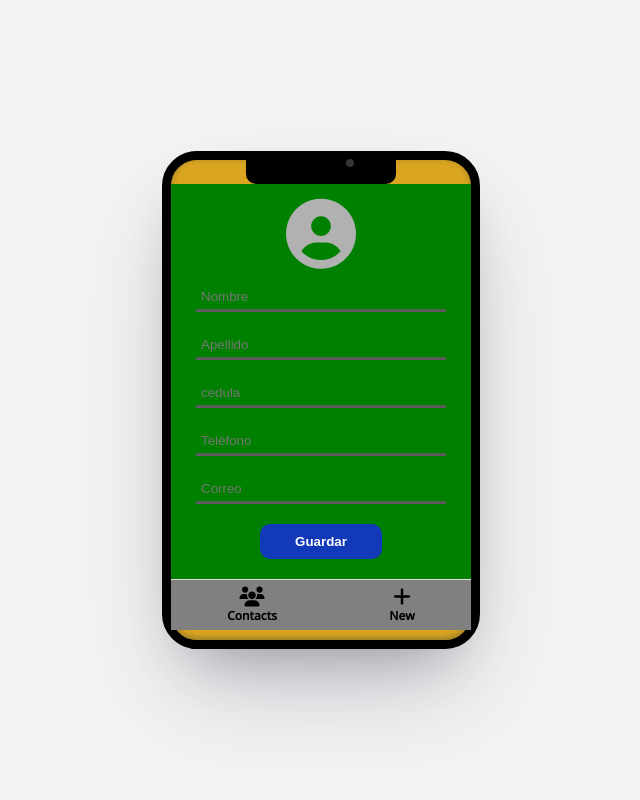
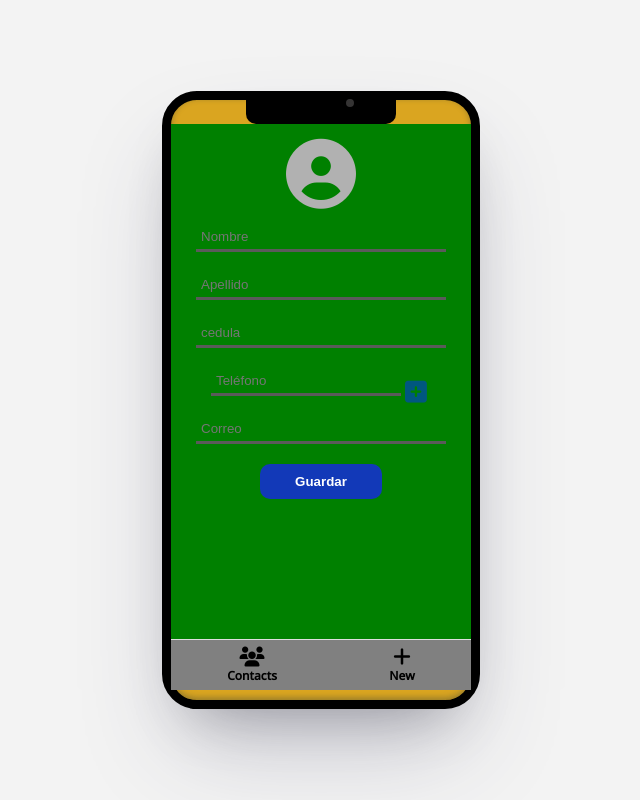
Before and after one commit to AngelSBM/ContactosApp, an Angular app: page /nuevo in a window 1280 px wide. Shown: the whole page, without its empty margins (319-959 px from the left). Built offline with nearby package versions, Linux system fonts and the light colour scheme.

Commit message:
Proyecto casi terminado

```diff
--- a/src/app/modules/contactos/contactos.component.scss
+++ b/src/app/modules/contactos/contactos.component.scss
@@ -9,7 +9,7 @@
 .frame{
     background-color: goldenrod;
     width: 300px;
-    height: 60%;
+    height: 600px;
     border: 9px solid black;
     border-radius: 35px;
 
@@ -60,3 +60,21 @@
         }
     }
 }
+
+
+
+
+
+input[type="text"]{
+    border: none;
+    margin-bottom: 20px;
+    background: none;
+    width: 80%;
+    outline: 0px;
+    padding: 5px;
+    border-bottom: 3px solid rgb(90, 90, 90);
+    transition: .2s ease all;
+    &:focus{
+        border-bottom: 3px solid rgb(42, 42, 42);
+    }
+}
--- a/src/app/modules/contactos/contactos.module.ts
+++ b/src/app/modules/contactos/contactos.module.ts
@@ -5,7 +5,7 @@ import { ContactosRoutingModule } from './contactos.routing.module';
 import { HttpClientModule } from '@angular/common/http';
 import { ListaContactosComponent } from './lista-contactos/lista-contactos.component';
 import { NuevoContactoComponent } from './nuevo-contacto/nuevo-contacto.component';
-import { ReactiveFormsModule } from '@angular/forms';
+import { FormsModule, ReactiveFormsModule } from '@angular/forms';
 import { EditarContactoComponent } from './editar-contacto/editar-contacto.component';
 
 
@@ -21,7 +21,8 @@ import { EditarContactoComponent } from './editar-contacto/editar-contacto.compo
     CommonModule,
     ContactosRoutingModule,
     HttpClientModule,
-    ReactiveFormsModule
+    ReactiveFormsModule,
+    FormsModule
   ]
 })
 export class ContactosModule { }
--- a/src/app/modules/contactos/editar-contacto/editar-contacto.component.ts
+++ b/src/app/modules/contactos/editar-contacto/editar-contacto.component.ts
@@ -46,24 +46,7 @@ export class EditarContactoComponent implements OnInit {
 
   submit(){
 
-    if(this.editForm.get("nombre")?.value == ""){
-      Swal.fire({
-        icon: 'error',
-        title: 'Error',
-        text: 'El campo nombre es obligatorio.',
-      })
-      return;
-    }
-
-    if(this.editForm.get("correo")?.value == "" &&
-    this.editForm.get("telefono")?.value == ""){
-      Swal.fire({
-        icon: 'error',
-        title: 'Error',
-        text: 'Para registrar un contacto, debe contar con por lo menos un correo o un teléfono.',
-      })
-      return;
-    }
+    this.validar();
 
     let data = {
       Nombre: this.editForm.get("nombre")?.value,
@@ -100,8 +83,27 @@ export class EditarContactoComponent implements OnInit {
   }
 
   validar(){
+      if(this.editForm.get("nombre")?.value == ""){
+        Swal.fire({
+          icon: 'error',
+          title: 'Error',
+          text: 'El campo nombre es obligatorio.',
+        })
+        return;
+      }
+
+      if(this.editForm.get("correo")?.value == "" &&
+      this.editForm.get("telefono")?.value == ""){
+        Swal.fire({
+          icon: 'error',
+          title: 'Error',
+          text: 'Para registrar un contacto, debe contar con por lo menos un correo o un teléfono.',
+        })
+        return;
+    }
 
   }
 
 
+
 }
--- a/src/app/modules/contactos/lista-contactos/lista-contactos.component.html
+++ b/src/app/modules/contactos/lista-contactos/lista-contactos.component.html
@@ -1,13 +1,19 @@
 <div class="contacts">
+    <h1 class="title">
+        Contacts
+    </h1>
+    <div class="search">
+        <input type="text" name="" id="" placeholder="Buscar contacto..." [(ngModel)]="searchValue" (keyup)="search()">
+            <i class="fas fa-search"></i>
+
+    </div>
     <div *ngFor="let contacto of contactos" class="contact" [routerLink]="['./', contacto.id ]">
         <div class="name">{{contacto.nombre}}</div>
         <div class="actions">
             <div class="action edit">
-                <i class="fas fa-edit"></i>
+                <i class="fas fa-info-circle"></i>
             </div>
-            <div class="action delete">
-                <i class="fas fa-times-circle"></i>
-            </div>
+
         </div>
     </div>
 </div>
--- a/src/app/modules/contactos/lista-contactos/lista-contactos.component.scss
+++ b/src/app/modules/contactos/lista-contactos/lista-contactos.component.scss
@@ -1,8 +1,40 @@
 .contacts{
+    background: firebrick;
+    height: calc(100% - 105px);
+    margin-top: 30px;
+    overflow: auto;
+    .title{
+        font-size: 25px;
+        margin: 10px;
+        font-weight: bolder;
+    }
+    .search{
+        width: 100%;
+        background-color: greenyellow;
+        text-align: center;
+        position: relative;
+        height: 40px;
+        input[type="text"]{
+            border: none;
+            margin-bottom: 10px;
+            background: none;
+            width: 80%;
+            outline: 0px;
+            padding: 7px;
+            padding-left: 30px;
+            background-color: rgb(235, 235, 235);
+            transition: .2s ease all;
+            border-radius: 7px;
+        }
+        i{
+            position: absolute;
+            font-size: 14px;
+            top: 6px;
+            left: 23px;
+            color: rgb(185, 185, 185);
+        }
 
-    height: calc(100% - 155px);
-    margin-top: 70px;
-    overflow: auto;
+    }
     .contact{
         padding: 10px;
         border-bottom: 1px solid rgb(219, 219, 219);
@@ -11,6 +43,7 @@
         justify-content: space-between;
         .name{
             font-weight: bolder;
+            font-size: 14px;
         }
         .actions{
             display: flex;
@@ -18,8 +51,8 @@
                 margin: 0 5px;
                 font-size: 17px;
             }
-            .delete{
-                color: rgb(200, 55, 55);
+            .edit{
+                color: rgb(92, 174, 212);
             }
 
         }
@@ -39,3 +72,9 @@
   background-color: darkgrey;
   outline: 1px solid rgb(209, 209, 209);
 }
+
+::placeholder {
+    color: rgb(143, 143, 143);
+
+    font-weight: bold;
+  }
--- a/src/app/modules/contactos/lista-contactos/lista-contactos.component.ts
+++ b/src/app/modules/contactos/lista-contactos/lista-contactos.component.ts
@@ -9,7 +9,9 @@ import { ContactosService } from 'src/app/services/contactos.service';
 })
 export class ListaContactosComponent implements OnInit {
 
-  public contactos : ContactosResponse[] = [];
+  public searchValue: string = "";
+  public contactos : ContactosResponse[] = []
+  public contactosList : ContactosResponse[] = [];
 
   constructor( private contactosService : ContactosService ) {
 
@@ -17,6 +19,7 @@ export class ListaContactosComponent implements OnInit {
     .subscribe( (resp: any[]) => {
 
       this.contactos = resp;
+      this.contactosList = resp;
       console.log(this.contactos);
 
     });
@@ -25,4 +28,16 @@ export class ListaContactosComponent implements OnInit {
 
   ngOnInit(): void {
   }
+
+  search(){
+    this.contactosService.filtroContactos(this.searchValue)
+      .subscribe(resp => {
+        this.contactos = resp;
+      })
+
+  if(this.searchValue == ""){
+    this.contactos = this.contactosList
+  }
+
+  }
 }
--- a/src/app/modules/contactos/nuevo-contacto/nuevo-contacto.component.html
+++ b/src/app/modules/contactos/nuevo-contacto/nuevo-contacto.component.html
@@ -6,13 +6,18 @@
         <input type="text" placeholder="Nombre" formControlName="nombre">
         <input type="text" placeholder="Apellido" formControlName="apellidos">
         <input type="text" placeholder="cedula" formControlName="cedula">
-        <div class="telefonos">
-            <input type="text" placeholder="Teléfono" formControlName="telefono">
+        <div class="telefonos" id="telefonos">
+            <div class="input" id="inputs">
+                <input type="text" placeholder="Teléfono" formControlName="telefono">
+            </div>
+            <button class="add" type="button" (click)="addMail()">
+                <i class="fas fa-plus-square"></i>
+            </button>
         </div>
         <div class="correos">
             <input type="text" placeholder="Correo" formControlName="correo">
         </div>
 
-        <button>Guardar</button>
+        <button class="save">Guardar</button>
     </form>
 </div>
--- a/src/app/modules/contactos/nuevo-contacto/nuevo-contacto.component.scss
+++ b/src/app/modules/contactos/nuevo-contacto/nuevo-contacto.component.scss
@@ -1,6 +1,7 @@
 .form{
     background-color: green;
     height: calc(100% - 85px);
+    overflow: auto;
     .icon{
         text-align: center;
         padding: 15px;
@@ -11,7 +12,30 @@
     }
     form{
         text-align: center;
-        button{
+        .telefonos{
+            display: flex;
+            justify-content: center;
+            button{
+                width: 10%;
+                border: none;
+                background: none;
+                color: rgb(0, 87, 128);
+                font-size: 25px;
+                margin-left: 10px;
+                cursor: pointer;
+                transition: .2 ease all;
+
+            }
+            input[type="text"]{
+                width: 100%;
+            }
+            .input{
+                width: 60%;
+                display: flex;
+                flex-direction: column;
+            }
+        }
+        .save{
             border: none;
             padding: 10px 35px;
             border-radius: 10px;
--- a/src/app/modules/contactos/nuevo-contacto/nuevo-contacto.component.ts
+++ b/src/app/modules/contactos/nuevo-contacto/nuevo-contacto.component.ts
@@ -32,6 +32,57 @@ export class NuevoContactoComponent implements OnInit {
 
   submit(){
 
+    this.validar();
+
+    let data = {
+      Nombre: this.registerForm.get("nombre")?.value,
+      Apellido: this.registerForm.get("apellidos")?.value,
+      Cedula: this.registerForm.get("cedula")?.value,
+      Correos: [
+        {
+          direccionCorreo: this.registerForm.get("correo")?.value
+        }
+      ],
+      Telefonos: [
+        {
+          numeroTelefono: this.registerForm.get("telefono")?.value
+        }
+      ]
+    }
+
+
+
+    this.contctosService.postContacto(data)
+        .subscribe((resp : any) => {
+          console.log(resp);
+
+          Swal.fire({
+            icon: 'success',
+            title: '¡Creado!',
+            text: `Contacto ${resp.nombre} creado`,
+          })
+
+          setTimeout(() => {
+            this.router.navigateByUrl('/lista')
+          }, 3000);
+
+        })
+  }
+
+  addMail(){
+    const telefonosContainer = document.getElementById("inputs");
+
+    const input = document.createElement('input');
+    input.placeholder = "Agregar otro teléfono";
+    input.setAttribute('type', 'text');
+    input.id = `input${telefonosContainer?.children.length}`;
+    console.log(input);
+
+
+    telefonosContainer?.appendChild(input)
+  }
+
+  validar(){
     if(this.registerForm.get("nombre")?.value == ""){
       Swal.fire({
         icon: 'error',
@@ -50,40 +101,6 @@ export class NuevoContactoComponent implements OnInit {
       })
       return;
     }
-
-    let data = {
-      Nombre: this.registerForm.get("nombre")?.value,
-      Apellido: this.registerForm.get("apellidos")?.value,
-      Cedula: this.registerForm.get("cedula")?.value,
-      Correos: [
-        {
-          direccionCorreo: this.registerForm.get("correo")?.value
-        }
-      ],
-      Telefonos: [
-        {
-          numeroTelefono: this.registerForm.get("telefono")?.value
-        }
-      ]
-    }
-
-    this.contctosService.postContacto(data)
-        .subscribe((resp : any) => {
-          console.log(resp);
-
-          Swal.fire({
-            icon: 'success',
-            title: '¡Creado!',
-            text: `Contacto ${resp.nombre} creado`,
-          })
-
-          setTimeout(() => {
-            this.router.navigateByUrl('/lista')
-          }, 3000);
-
-        })
-
-
   }
 
 }
--- a/src/app/services/contactos.service.ts
+++ b/src/app/services/contactos.service.ts
@@ -20,13 +20,19 @@ export class ContactosService {
     return this.http.get<ContactosResponse>(`${BASE_URL}/api/contactos/${id}`);
   }
 
+  filtroContactos(value: string){
+    return this.http.get<ContactosResponse[]>(`${BASE_URL}/api/contactos/filtro`, {
+      params: {
+        nombre: value
+      }
+    });
+  }
+
   postContacto(data: any){
     return this.http.post(`${BASE_URL}/api/contactos`, data);
   }
 
   putContacto(data: any, id: string){
-    console.log(data);
-
     return this.http.put(`${BASE_URL}/api/contactos/${id}`, data);
   }
 
--- a/src/styles.scss
+++ b/src/styles.scss
@@ -7,3 +7,17 @@
 body{
     font-family: 'Open Sans', sans-serif;
 }
+
+input[type="text"]{
+    border: none;
+    margin-bottom: 20px;
+    background: none;
+    width: 80%;
+    outline: 0px;
+    padding: 5px;
+    border-bottom: 3px solid rgb(90, 90, 90);
+    transition: .2s ease all;
+    &:focus{
+        border-bottom: 3px solid rgb(42, 42, 42);
+    }
+}
--- a/tsconfig.json
+++ b/tsconfig.json
@@ -20,7 +20,8 @@
     "module": "es2020",
     "lib": [
       "es2020",
-      "dom"
+      "dom",
+      "DOM.Iterable"
     ]
   },
   "angularCompilerOptions": {
```
